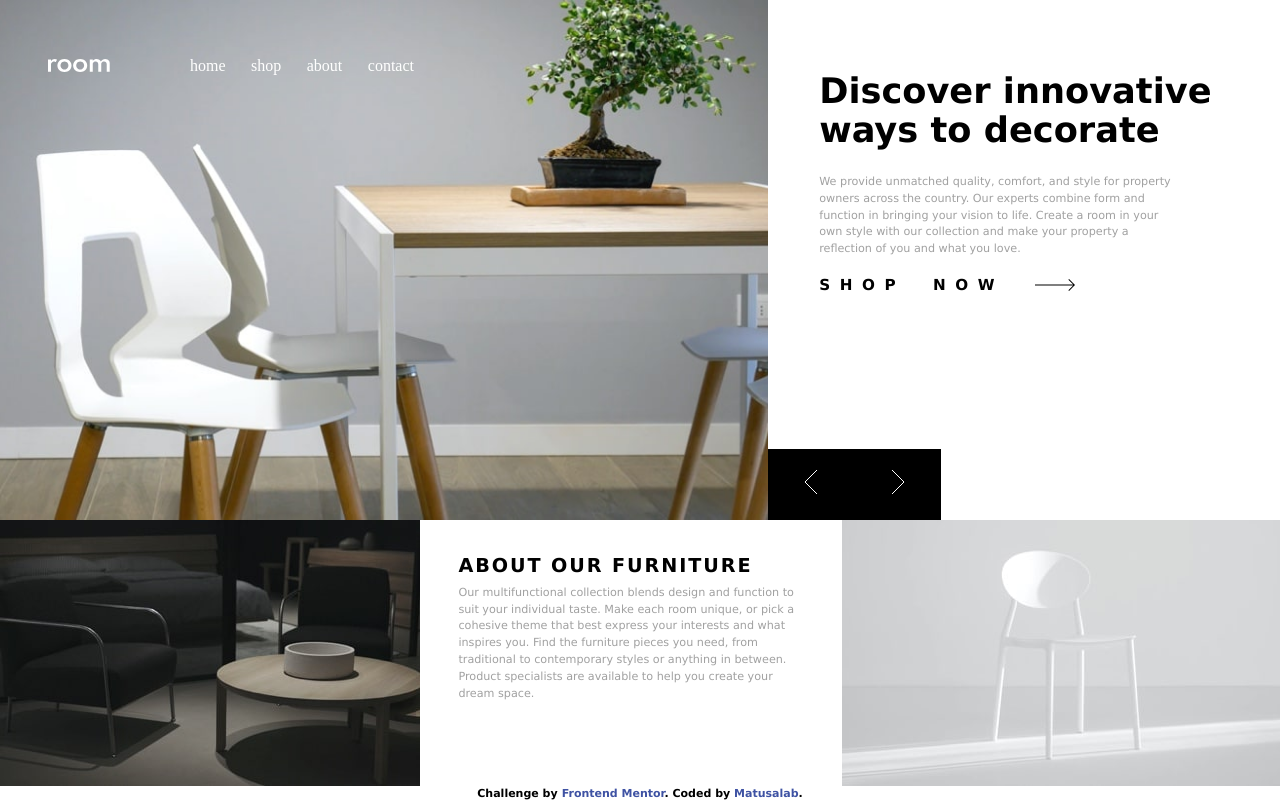
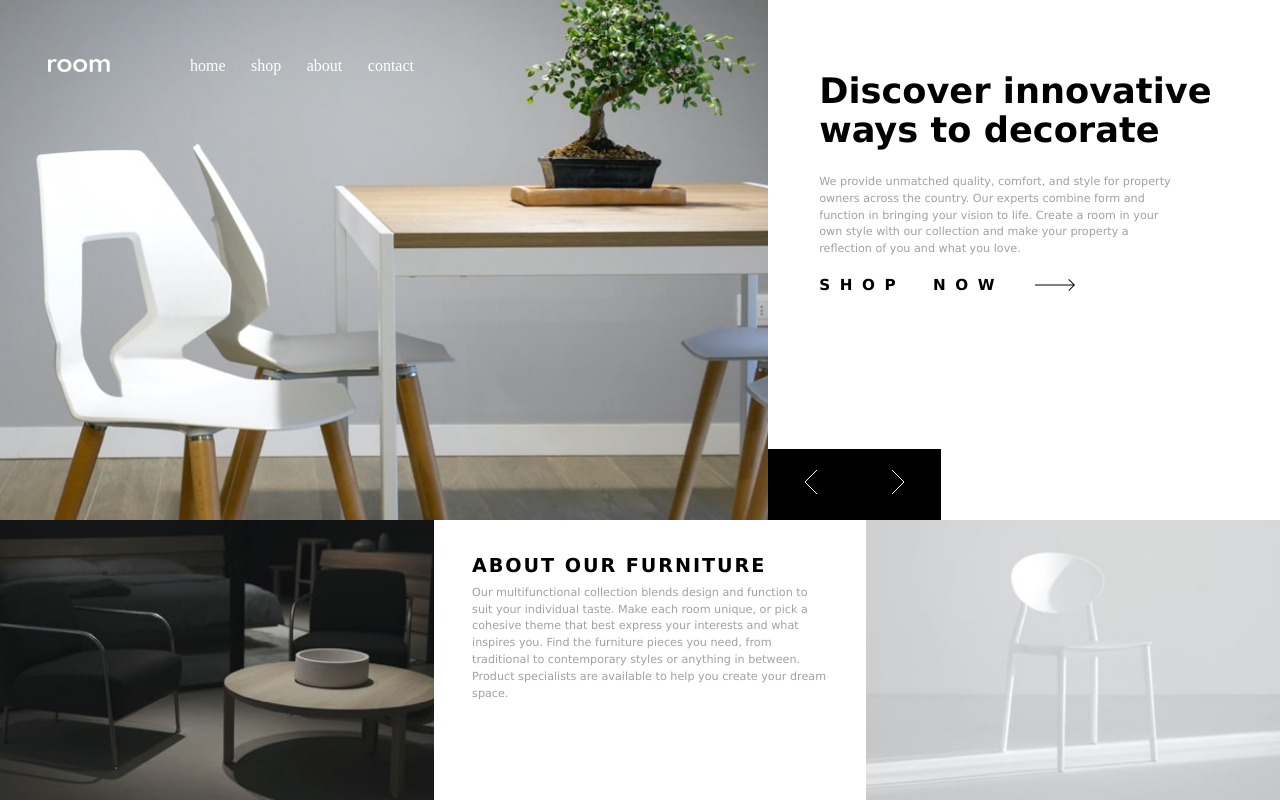
Before and after one commit to matusalab-dev/room-ecommerce, a React (Vite) app: page / in a window 1280 px wide. Built offline with nearby package versions, Linux system fonts and the light colour scheme.

Commit message:
update the footer

```diff
--- a/src/layouts/Footer.jsx
+++ b/src/layouts/Footer.jsx
@@ -32,7 +32,7 @@ const Footer = ({ className }) => {
           className="about__image--inner about__inner-image--2"
         />
       </div>
-      <div className="attribution col-[1/span-full] w-full  ">
+      {/* <div className="attribution col-[1/span-full] w-full  ">
         Challenge by
         <a
           href="https://www.frontendmentor.io?ref=challenge"
@@ -42,7 +42,7 @@ const Footer = ({ className }) => {
           Frontend Mentor
         </a>
         . Coded by <a href="#">Matusalab</a>.
-      </div>
+      </div> */}
     </footer>
   );
 };
```
